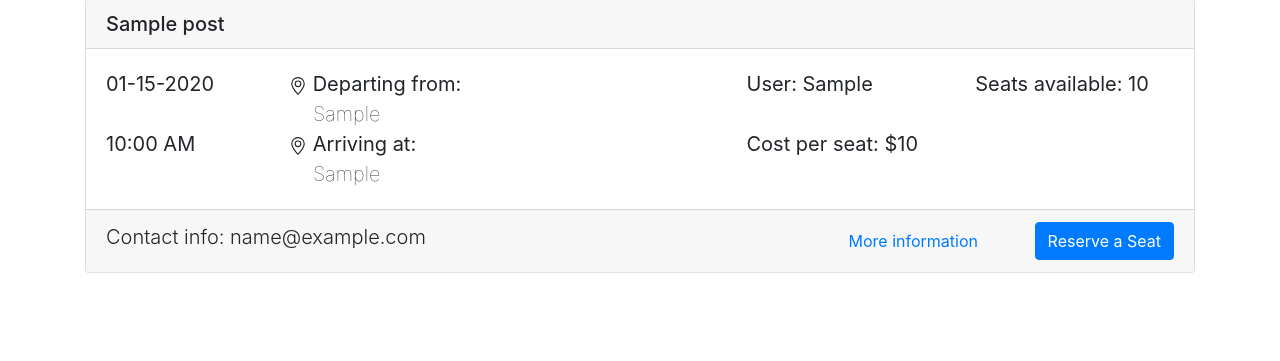
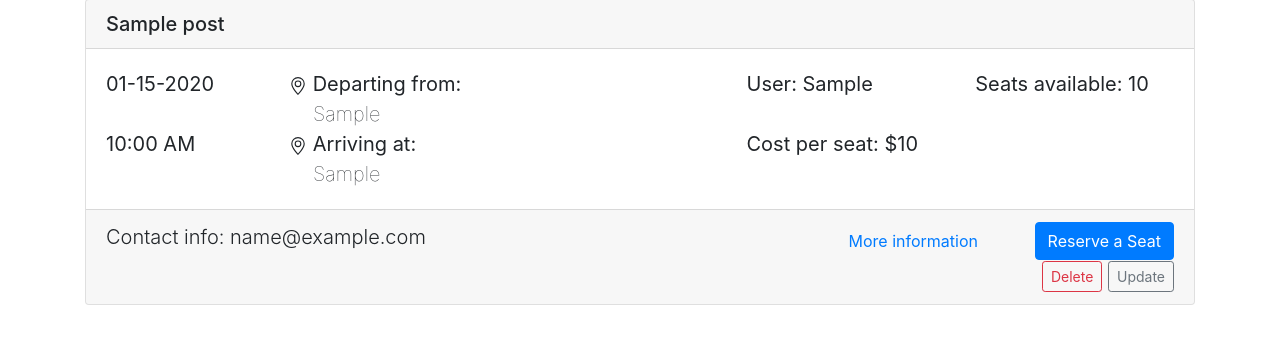
Before and after one commit to djwu25/UCSDRideshare, a Flask app: page /rides in a window 1280 px wide. Shown: the part 199-560 px from the top of the page. Run offline with Flask 2, Linux system fonts and the light colour scheme; a user stored in the database is signed in; tables that the repository leaves empty hold one stand-in row (values such as "Sample post"); some libraries are stand-ins or nearby versions.

Commit message:
Completed delete, not checking user

```diff
--- a/website/templates/home.html
+++ b/website/templates/home.html
@@ -152,6 +152,8 @@
       </div>
       <div class="col-2" align="end">
         <button class="btn btn-primary" type="button">Reserve a Seat</button>
+        <a href="/delete/{{post.id}}" class="btn btn-outline-danger btn-sm" >Delete</a>
+        <a href="/update/{{post.id}}" class="btn btn-outline-secondary btn-sm" >Update</a>
       </div>
     </div>
     <div class="collapse" id="collapseExample">
--- a/website/views.py
+++ b/website/views.py
@@ -64,10 +64,28 @@ def add_ride():
 def settings():
     return render_template('settings.html', user=current_user)
 
-@views.route('/delete/<int:post_id>', methods=['POST'])
+@views.route('/delete/<int:post_id>', methods=['GET', 'POST'])
 @login_required
-def delete():
-    #current_post = db.session.query.get_or_404(post_id)
-    #db.session.delete(current_post)
-    #db.session.commit()
-    return redirect(url_for('views.home'))
+def delete_post(post_id):
+    current_post = Post.query.get(post_id)
+    if current_post:
+        db.session.delete(current_post)
+        db.session.commit()
+        flash('Deleted Ticket', category='success' )
+        return redirect(url_for('views.home'))
+    else:
+        flash('Could not delete post', category='error')
+        return redirect(url_for('views.home'))
+
+@views.route('/update/<int:post_id>', methods=['GET','POST'])
+@login_required
+def update(post_id):
+    current_post = db.session.query.get_or_404(post_id)
+    if request.method == "POST":
+        # Add all the updated stuff
+        db.session.commit()
+        flash('Updated Ticket', category='success' )
+        return redirect(url_for('views.home'))
+    else:
+        # Render update page
+        return render_template()
```
